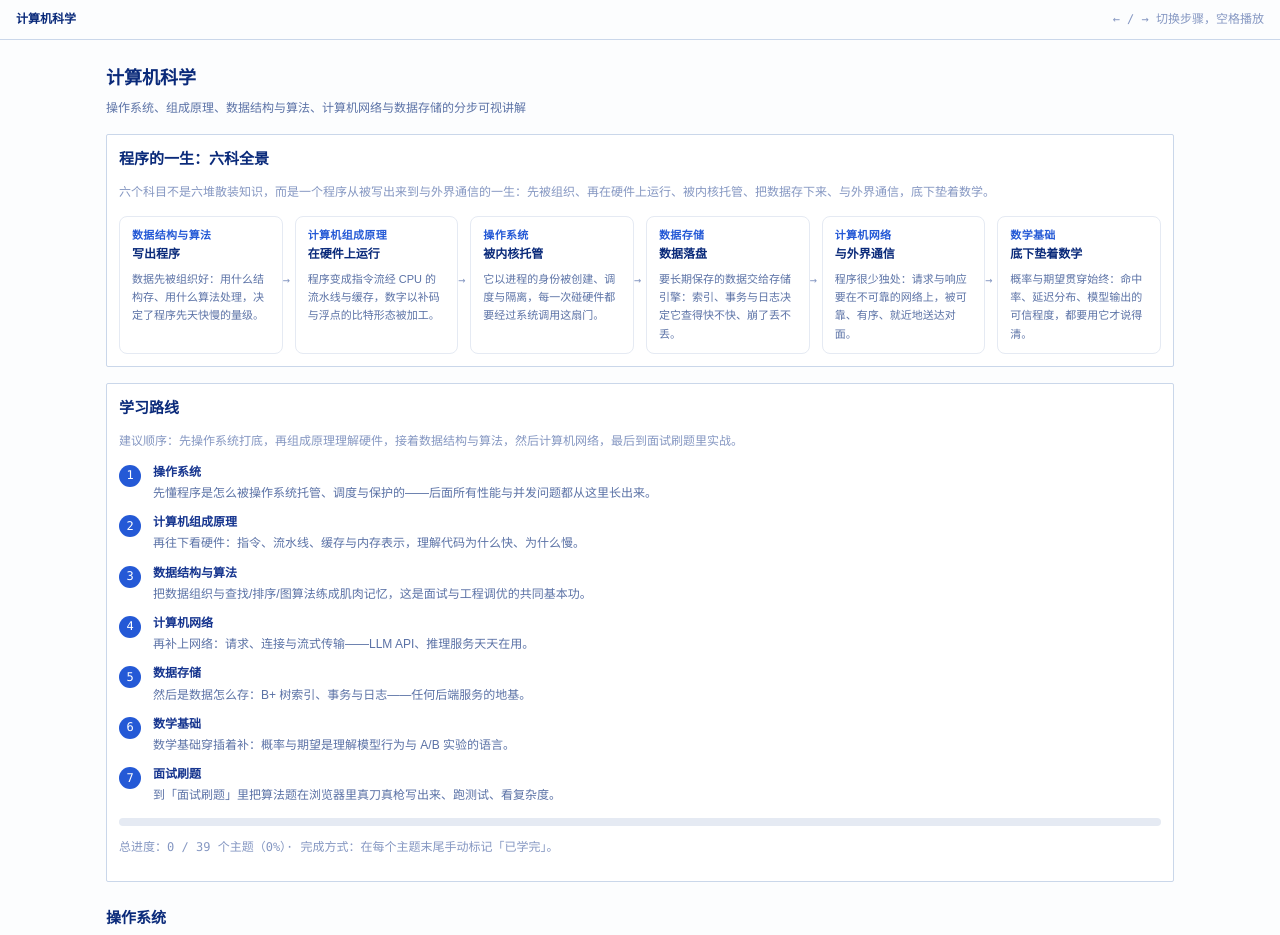
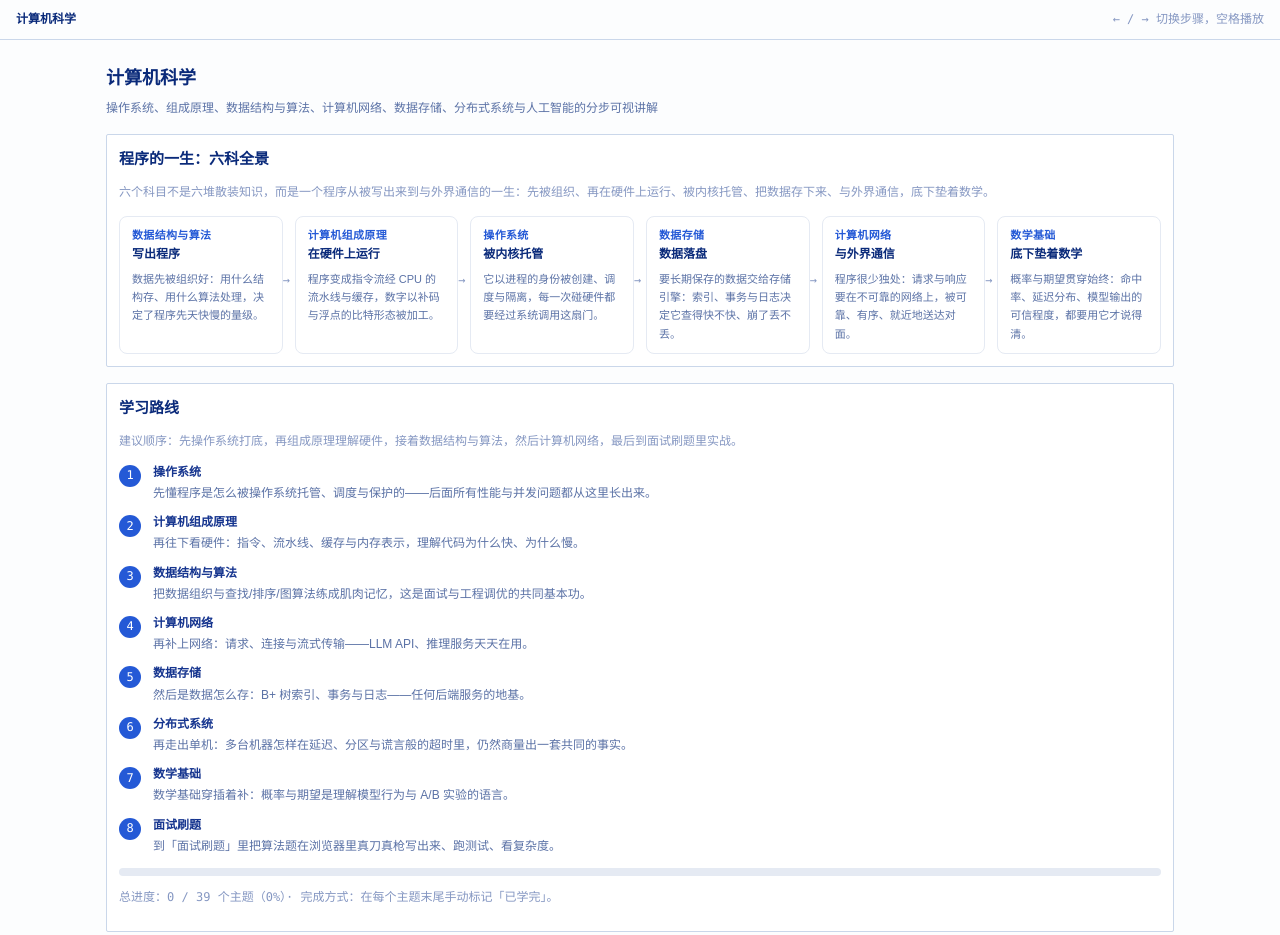
Before and after one commit to QMangoJ/cs-knowledge, a Next.js app: page / in a window 1280 px wide. Shown: the top 935 px of the page. Built offline with nearby package versions, Linux system fonts and the light colour scheme.

Commit message:
Infra for new subjects: schema enums + i18n names for distributed/ai, home route+sections add distributed, roadmap refresh

```diff
--- a/src/components/home/Home.tsx
+++ b/src/components/home/Home.tsx
@@ -16,10 +16,11 @@ const ROUTE: { subject: string; blurb: string }[] = [
   { subject: "dsa", blurb: "把数据组织与查找/排序/图算法练成肌肉记忆，这是面试与工程调优的共同基本功。" },
   { subject: "network", blurb: "再补上网络：请求、连接与流式传输——LLM API、推理服务天天在用。" },
   { subject: "data", blurb: "然后是数据怎么存：B+ 树索引、事务与日志——任何后端服务的地基。" },
+  { subject: "distributed", blurb: "再走出单机：多台机器怎样在延迟、分区与谎言般的超时里，仍然商量出一套共同的事实。" },
   { subject: "math", blurb: "数学基础穿插着补：概率与期望是理解模型行为与 A/B 实验的语言。" },
   { subject: "coding", blurb: "到「面试刷题」里把算法题在浏览器里真刀真枪写出来、跑测试、看复杂度。" },
 ];
-const ROADMAP = ["分布式与并发：一致性、消息队列、限流与重试", "存储进阶：LSM 树、复制与向量索引", "AI 系统深化：推理调度、批处理与量化"];
+const ROADMAP = ["分布式进阶：消息队列、限流与重试、服务治理", "存储进阶：向量索引与混合检索", "AI 系统深化：推理调度、批处理与量化"];
 
 export function Home({ topics, subjects, journey }: { topics: HomeTopic[]; subjects: SubjectInfo[]; journey: JourneyStep[] }) {
   useProgressVersion();
@@ -63,7 +64,7 @@ export function Home({ topics, subjects, journey }: { topics: HomeTopic[]; subje
         <p className="muted">{t.progress}：{doneCount} / {published.length} 个主题（{pct}%）· 完成方式：在每个主题末尾手动标记「已学完」。</p>
       </section>
 
-      {(["os", "co", "dsa", "network", "data", "math"] as const).map((s) => {
+      {(["os", "co", "dsa", "network", "data", "distributed", "math"] as const).map((s) => {
         const list = topics.filter((x) => x.subject === s);
         const info = infoOf(s);
         return (
--- a/src/i18n/zh.json
+++ b/src/i18n/zh.json
@@ -1,13 +1,15 @@
 {
   "siteName": "计算机科学",
-  "tagline": "操作系统、组成原理、数据结构与算法、计算机网络与数据存储的分步可视讲解",
+  "tagline": "操作系统、组成原理、数据结构与算法、计算机网络、数据存储、分布式系统与人工智能的分步可视讲解",
   "subjects": {
     "os": "操作系统",
     "co": "计算机组成原理",
     "dsa": "数据结构与算法",
     "network": "计算机网络",
     "data": "数据存储",
-    "math": "数学基础"
+    "distributed": "分布式系统",
+    "math": "数学基础",
+    "ai": "人工智能"
   },
   "comingSoon": "即将推出",
   "draft": "草稿",
--- a/src/lib/schema.ts
+++ b/src/lib/schema.ts
@@ -108,7 +108,7 @@ export const Bridge = z.object({ prev: z.string().min(1).optional(), next: z.str
 
 const TopicBase = z.object({
   id: z.string(),
-  subject: z.enum(["os", "co", "dsa", "network", "data", "math"]),
+  subject: z.enum(["os", "co", "dsa", "network", "data", "distributed", "math", "ai"]),
   position: z.string().min(1).optional(),
   bridge: Bridge.optional(),
   slug: z.string().regex(/^[a-z0-9-]+$/),
@@ -163,11 +163,11 @@ export const SubjectBlock = z.object({
   gaps: z.array(z.object({ title: z.string().min(1), note: z.string().min(1) })).default([]),
 });
 export const SubjectInfo = z.object({
-  id: z.enum(["os", "co", "dsa", "network", "data", "math"]),
+  id: z.enum(["os", "co", "dsa", "network", "data", "distributed", "math", "ai"]),
   tagline: z.string().min(1),
   blocks: z.array(SubjectBlock).min(1),
 });
-export const JourneyStep = z.object({ subject: z.enum(["os", "co", "dsa", "network", "data", "math"]), title: z.string().min(1), text: z.string().min(1) });
+export const JourneyStep = z.object({ subject: z.enum(["os", "co", "dsa", "network", "data", "distributed", "math", "ai"]), title: z.string().min(1), text: z.string().min(1) });
 export const SubjectsFile = z.object({ subjects: z.array(SubjectInfo), journey: z.array(JourneyStep).min(1) });
 export type SubjectBlock = z.infer<typeof SubjectBlock>;
 export type SubjectInfo = z.infer<typeof SubjectInfo>;
```
